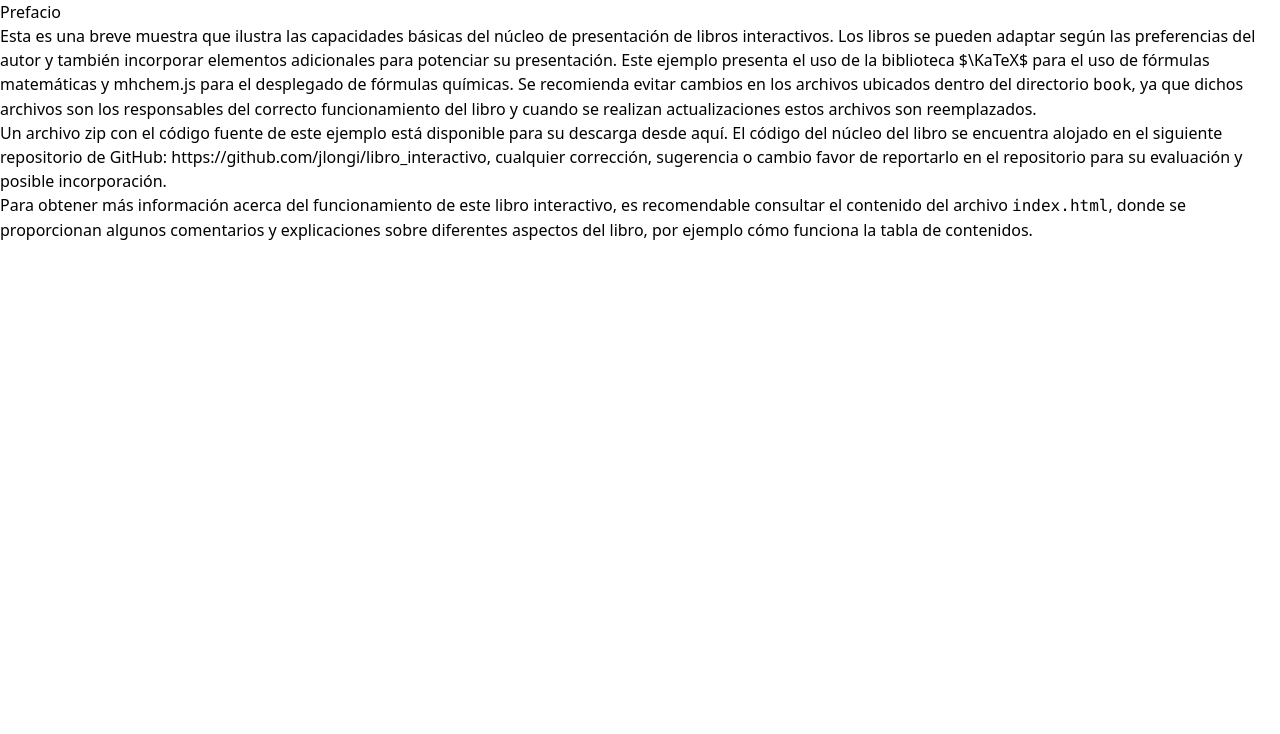
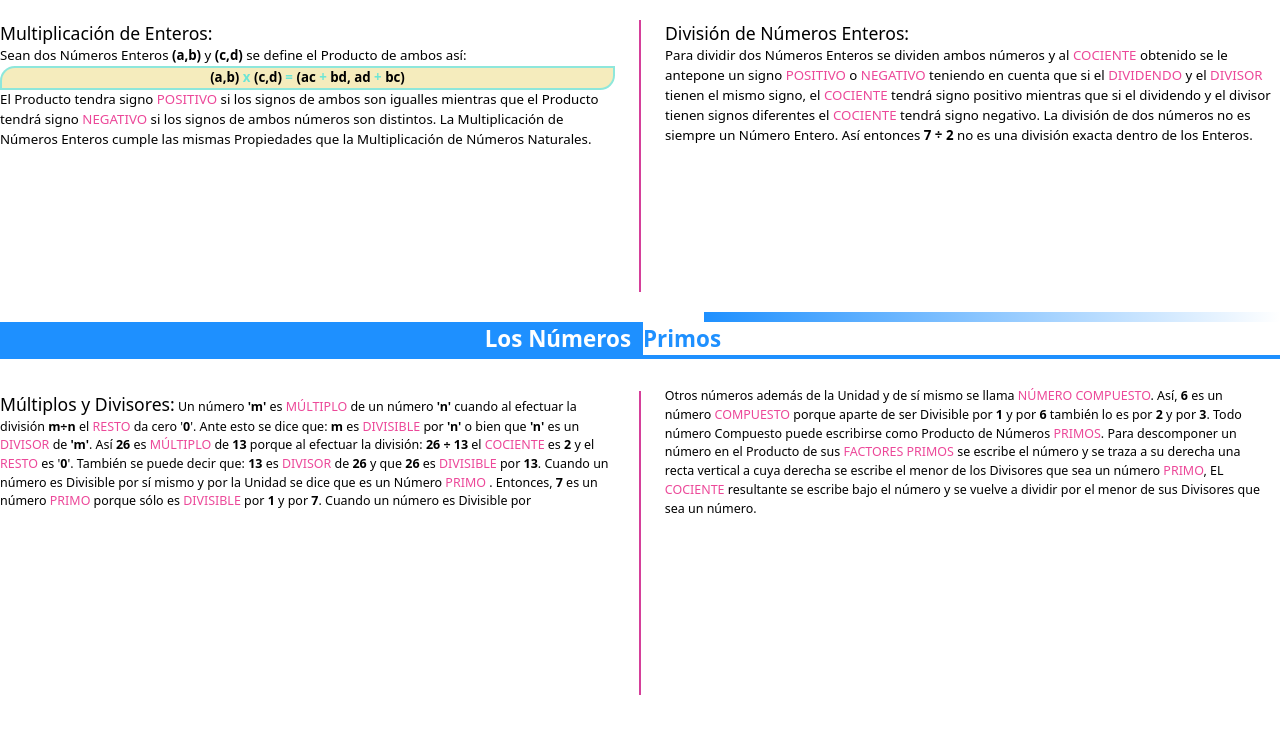
Before and after one commit to MaicolAA/eBook, a website: page pages/01Aritmetica/ArPage05.html in a window 1280 px wide. Drawn offline with nearby package versions, Linux system fonts and the light colour scheme.

Commit message:
fourth page ready - ok

```diff
--- a/globalStyles/01_Aritmetics.css
+++ b/globalStyles/01_Aritmetics.css
@@ -303,3 +303,59 @@
   max-height: 9px;
   background-image: linear-gradient(to right, white, #1e90ff);
 }
+
+
+
+/*
+* Page 05
+*/
+
+.elementYellow2 {
+  background-color: #f5ecbd;
+  text-align: center;
+  border-top-left-radius: 0.8rem;
+  border-bottom-right-radius: 0.8rem;
+  margin: 2px;
+  box-shadow: 0 0 0 2px #8ee7db;
+}
+
+.container-p5 {
+  font-size: 0.83rem;
+}
+
+.div4 {
+  width: 45%;
+  max-height: 0.6rem;
+  background-image: linear-gradient(to left, white, #1e90ff);
+}
+
+
+
+.row5 {
+  text-align: end;
+  width: 40rem;
+  font-size: 1.4rem;
+  font-weight: 550;
+  color: white;
+  background-color: #1e90ff;
+}
+
+.row6 {
+  font-size: 1.4rem;
+  color: #1e90ff;
+  font-weight: 550;
+  background-color: white;
+}
+
+.textpage5 {
+  font-size: 0.78rem;
+}
+
+.barra5 {
+  border-left-width: 2px;
+  height: 38vh;
+  border-color: #d53f9a;
+  margin-left: 0.5rem;
+  margin-right: 0.5rem;
+  margin-top: 2rem;
+}
--- a/pages/01Aritmetica/ArPage05.html
+++ b/pages/01Aritmetica/ArPage05.html
@@ -2,42 +2,106 @@
 <html lang="en">
 
 <head>
-    <meta charset="UTF-8">
-    <meta name="viewport" content="width=device-width, initial-scale=1.0">
+    <meta charset="UTF-8" />
+    <meta name="viewport" content="width=device-width, initial-scale=1.0" />
     <title>Document</title>
 
-    <link rel="preload" as="image" href="../../images/general/icartesilibri_logo.svg">
-
+    <link rel="preload" as="image" href="../../images/general/icartesilibri_logo.svg" />
+    <link rel="stylesheet" href="../../globalStyles/01_Aritmetics.css" />
     <!-- <link rel="stylesheet" href="../../globalStyles/output.css"> -->
     <script src="https://cdn.tailwindcss.com"></script>
-
 </head>
 
 <body>
-    <div class="page" num-type-arabic="true">
-        <h1 id="prefacio">Prefacio</h1>
+    <div class="page">
+        <div class="flex pt-5">
+            <div class="mr-4 w-1/2 container-p5">
+                <p class="textpage5">
+                <p class="subtitles">Multiplicación de Enteros:</p>
+                Sean dos Números Enteros <strong>(a,b)</strong> y <strong>(c,d)</strong> se define el Producto de ambos
+                así:
+                <p class="elementYellow2 text-center">
+                    <strong>
+                        (a,b) <span class="bluetext"> x </span> (c,d) <span class="bluetext"> = </span> (ac<span
+                            class="bluetext">
+                            + </span> bd, ad <span class="bluetext"> + </span> bc)
+                    </strong>
+                </p>
+                El Producto tendra signo <span class="text-pink-500">POSITIVO</span> si los signos de ambos son igualles
+                mientras que el Producto tendrá signo <span class="text-pink-500">NEGATIVO</span> si los signos de ambos
+                números son distintos.
+                La Multiplicación de Números Enteros cumple las mismas Propiedades que la Multiplicación de Números
+                Naturales.
+                </p>
 
-        <p class="font-thin">Esta es una breve muestra que ilustra las capacidades básicas del núcleo de presentación de libros interactivos.
-            Los libros se pueden adaptar según las preferencias del autor y también incorporar elementos adicionales para
-            potenciar su presentación. Este ejemplo presenta el uso de la biblioteca <a href="https://katex.org/"
-                target="_blank">$\KaTeX$</a> para el uso de fórmulas matemáticas y <a
-                href="https://github.com/KaTeX/KaTeX/blob/main/contrib/mhchem/README.md" target="_blank">mhchem.js</a> para
-            el desplegado de fórmulas químicas. Se recomienda evitar cambios en los archivos ubicados dentro del directorio
-            <code>book</code>, ya que dichos archivos son los responsables del correcto funcionamiento del libro y cuando se
-            realizan actualizaciones estos archivos son reemplazados.</p>
+            </div>
+            <hr class="barra3" />
+            <div class="ml-4 w-1/2 container-p5">
+                <p>
+                <p class="subtitles">División de Números Enteros:</p>
+                Para dividir dos Números Enteros se dividen ambos números y al <span
+                    class="text-pink-500">COCIENTE</span> obtenido se le antepone un signo <span
+                    class="text-pink-500">POSITIVO</span> o <span class="text-pink-500">NEGATIVO</span> teniendo en
+                cuenta que si el <span class="text-pink-500">DIVIDENDO</span> y el <span
+                    class="text-pink-500">DIVISOR</span> tienen el mismo signo, el <span
+                    class="text-pink-500">COCIENTE</span> tendrá signo positivo mientras que si el dividendo y el
+                divisor tienen signos diferentes el <span class="text-pink-500">COCIENTE</span> tendrá signo negativo.
+                La división de dos números no es siempre un Número Entero. Así entonces <strong> 7 ÷ 2</strong> no es
+                una división exacta dentro de los Enteros.
 
-        <p>Un archivo zip con el código fuente de este ejemplo está disponible para su descarga desde <a
-                href="https://github.com/jlongi/libro_interactivo/releases/latest/download/libro_interactivo_katex.zip">aquí</a>.
-            El código del núcleo del libro se encuentra alojado en el siguiente repositorio de GitHub: <a
-                href="https://github.com/jlongi/libro_interactivo"
-                target="_blank">https://github.com/jlongi/libro_interactivo</a>, cualquier corrección, sugerencia o cambio
-            favor de reportarlo en el repositorio para su evaluación y posible incorporación.</p>
+                </p>
 
-        <p>Para obtener más información acerca del funcionamiento de este libro interactivo, es recomendable consultar el
-            contenido del archivo <code>index.html</code>, donde se proporcionan algunos comentarios y explicaciones sobre
-            diferentes aspectos del libro, por ejemplo cómo funciona la tabla de contenidos.</p>
+            </div>
+        </div>
+        <div class="separators pt-5">
+            <div class="div4"><br /></div>
+        </div>
+        <div class="flex items-center column">
+            <div class="row5 w-full pr-3">Los Números </div>
+            <div class="row6 w-full">Primos</div>
+        </div>
+        <div class="div2"><br /></div>
+
+        <div class="flex">
+            <div class="mr-4 w-1/2 pt-8">
+                <p class="textpage5">
+                    <span class="subtitles">Múltiplos y Divisores:</span>
+                    Un número <strong>'m'</strong> es <span class="text-pink-500">MÚLTIPLO</span> de un número
+                    <strong>'n'</strong> cuando al efectuar la división <strong>m÷n</strong> el <span
+                        class="text-pink-500">RESTO</span> da cero '<strong>0</strong>'. Ante esto se dice que:
+                    <strong>m</strong> es <span class="text-pink-500">DIVISIBLE</span> por <strong>'n'</strong> o bien
+                    que <strong>'n'</strong> es un <span class="text-pink-500">DIVISOR</span> de <strong>'m'</strong>.
+                    Así <strong>26</strong> es <span class="text-pink-500">MÚLTIPLO</span> de <strong>13</strong> porque
+                    al efectuar la división: <strong>26 ÷ 13</strong> el <span class="text-pink-500">COCIENTE</span> es
+                    <strong>2</strong> y el <span class="text-pink-500">RESTO</span> es '<strong>0</strong>'. También se
+                    puede decir que: <strong>13</strong> es <span class="text-pink-500">DIVISOR</span> de
+                    <strong>26</strong> y que <strong>26</strong> es <span class="text-pink-500">DIVISIBLE</span> por
+                    <strong>13</strong>. Cuando un número es Divisible por sí mismo y por la Unidad se dice que es un
+                    Número <span class="text-pink-500">PRIMO</span> . Entonces, <strong>7</strong> es un número <span
+                        class="text-pink-500">PRIMO</span> porque sólo es <span class="text-pink-500">DIVISIBLE</span>
+                    por <strong>1</strong> y por <strong>7</strong>. Cuando un número es Divisible por
+                </p>
+
+
+            </div>
+            <hr class="barra5" />
+            <div class="ml-4 w-1/2 pt-7 pr-3">
+                <p class="textpage5">
+                    Otros números además de la Unidad y de sí mismo se llama <span class="text-pink-500">NÚMERO
+                        COMPUESTO</span>. Así, <strong>6</strong> es un número <span
+                        class="text-pink-500">COMPUESTO</span> porque aparte de ser Divisible por <strong>1</strong> y
+                    por <strong>6</strong> también lo es por <strong>2</strong> y por <strong>3</strong>. Todo número
+                    Compuesto puede escribirse como Producto de Números <span class="text-pink-500">PRIMOS</span>. Para
+                    descomponer un número en el Producto de sus <span class="text-pink-500">FACTORES PRIMOS</span> se
+                    escribe el número y se traza a su derecha una recta vertical a cuya derecha se escribe el menor de
+                    los Divisores que sea un número <span class="text-pink-500">PRIMO</span>, EL <span
+                        class="text-pink-500">COCIENTE</span> resultante se escribe bajo el número y se vuelve a dividir
+                    por el menor de sus Divisores que sea un número.
+                </p>
+
+            </div>
+        </div>
     </div>
-
 </body>
 
 </html>
```
Also changed, not shown: Book.html (+3 -13 lines).
